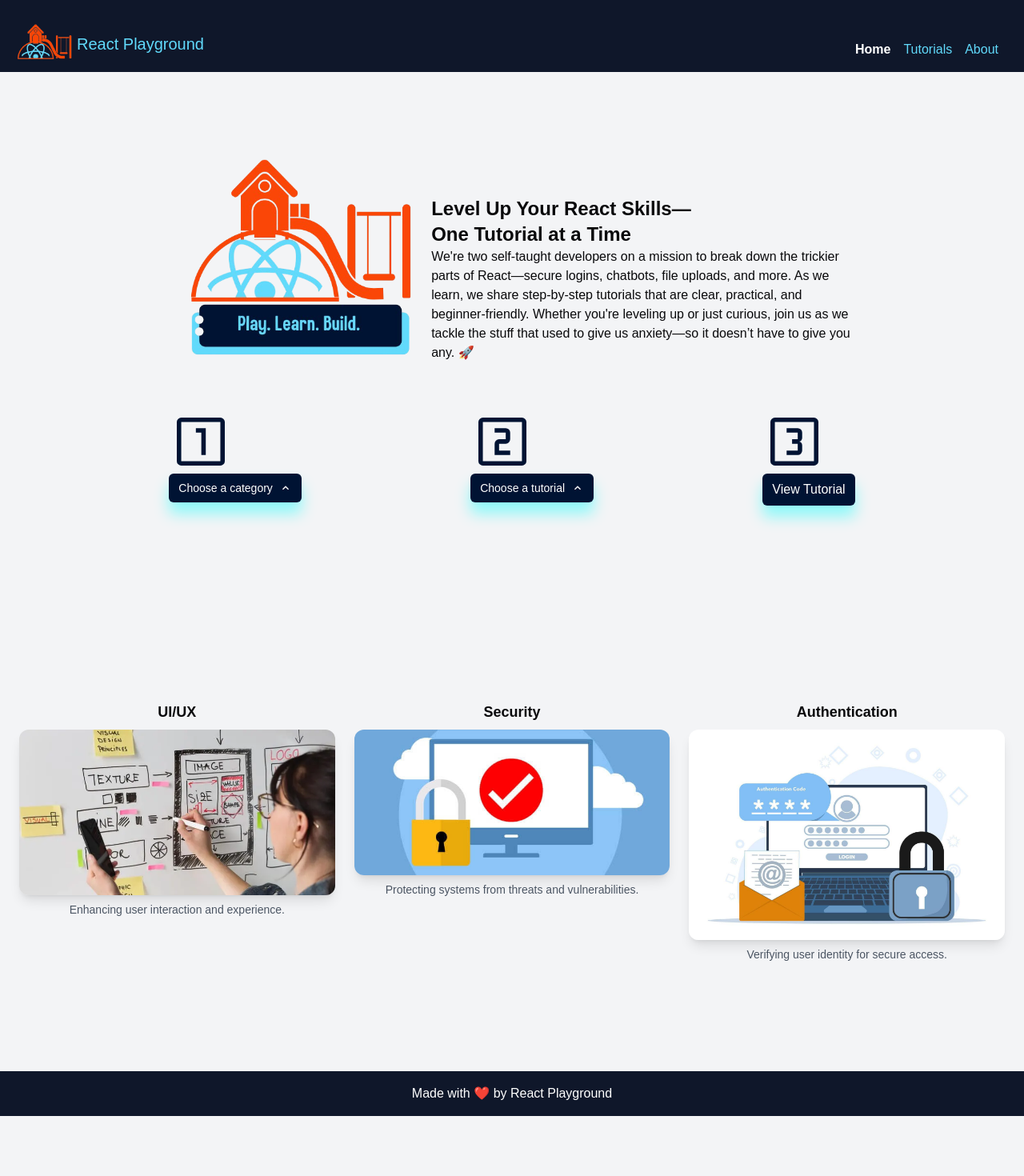
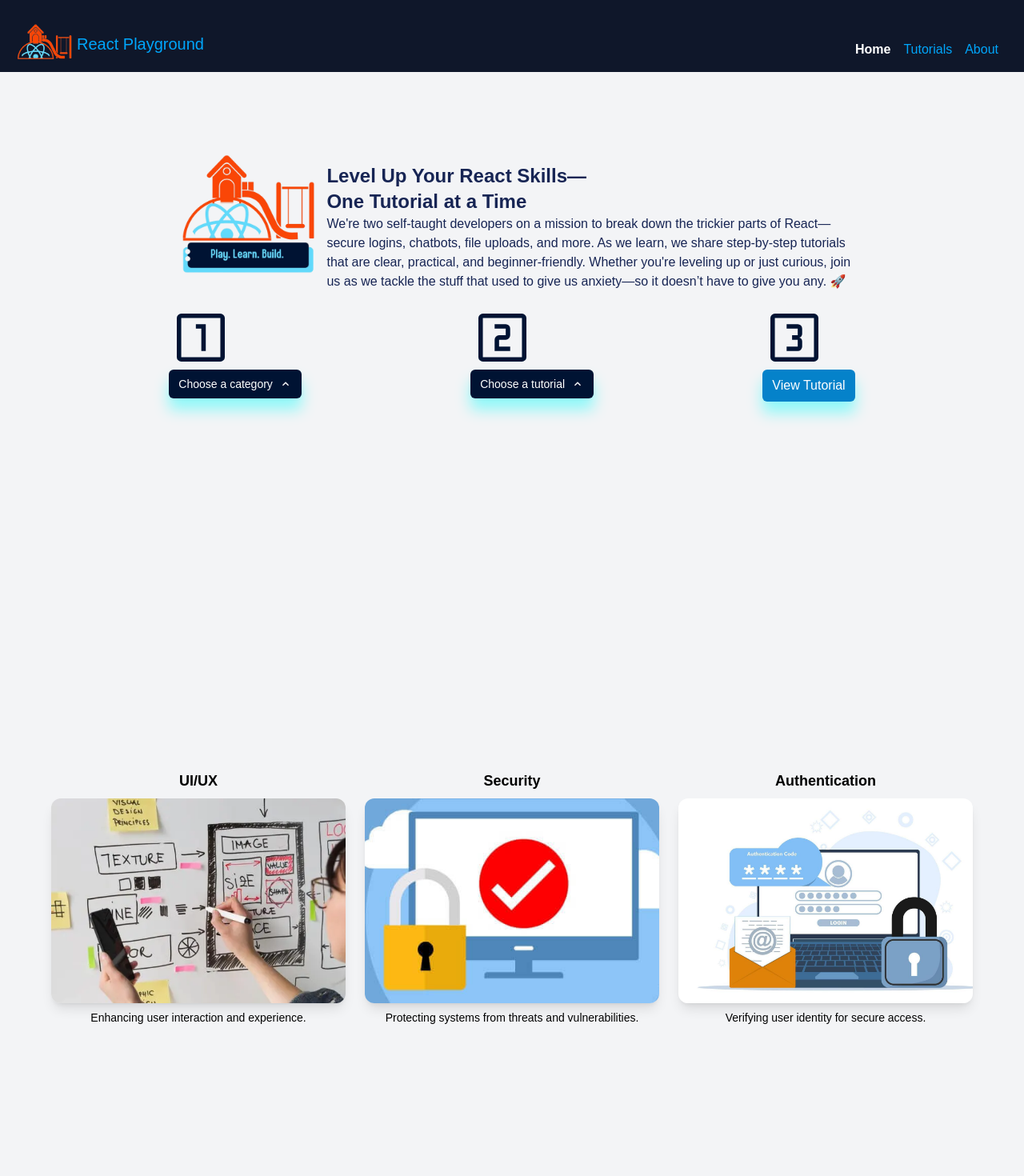
Before and after one commit to aayalapalacin/react-playgroundv2.0, a Next.js app: page / in a window 1280 px wide. Shown: the top 1470 px of the page at 80% size. Before the commit the page ends 1395 px from the top, so only its background shows below. Built offline with nearby package versions, Linux system fonts and the light colour scheme; a web font is replaced by a local one.

Commit message:
design updates

```diff
--- a/src/app/about/page.tsx
+++ b/src/app/about/page.tsx
@@ -7,6 +7,7 @@ export default function About() {
   return (
     <div>
       <h1>About Us</h1>
+      <p>We are developers who have been where you are.</p>
       <button
         onClick={() => router.push("/")}
         className="bg-blue-500 text-white p-2 rounded-md"
--- a/src/app/page.tsx
+++ b/src/app/page.tsx
@@ -1,79 +1,92 @@
 "use client";
-import React, {useState} from 'react';
+import React, { useState } from "react";
 import Dropdown from "@/components/dropdown";
 import { tutorialsArray } from "@/app/assets/tutorials";
-import { Tutorial } from '@/app/assets/types';
-import 'animate.css';
-import CategoriesView from '@/components/categoriesView';
-import { categoriesArray } from './assets/categories';
+import { Tutorial } from "@/app/assets/types";
+import "animate.css";
+import CategoriesView from "@/components/categoriesView";
+import { categoriesArray } from "./assets/categories";
 import Link from "next/link";
-import CategoryCard from '@/components/categoryCard';
+import Image from "next/image";
+// import CategoryCard from "@/components/categoryCard";
 
+const icon1 =
+  "M488-278h66.67v-404H406v66.67h82V-278ZM186.67-120q-27 0-46.84-19.83Q120-159.67 120-186.67v-586.66q0-27 19.83-46.84Q159.67-840 186.67-840h586.66q27 0 46.84 19.83Q840-800.33 840-773.33v586.66q0 27-19.83 46.84Q800.33-120 773.33-120H186.67Zm0-66.67h586.66v-586.66H186.67v586.66Zm0-586.66v586.66-586.66Z";
+const icon2 =
+  "M363.33-278h233.34v-66.67H430V-448h100q27 0 46.83-19.83 19.84-19.84 19.84-46.84v-100.66q0-27-19.84-46.84Q557-682 530-682H363.33v66.67H530v100.66H430q-27 0-46.83 19.84Q363.33-475 363.33-448v170ZM186.67-120q-27 0-46.84-19.83Q120-159.67 120-186.67v-586.66q0-27 19.83-46.84Q159.67-840 186.67-840h586.66q27 0 46.84 19.83Q840-800.33 840-773.33v586.66q0 27-19.83 46.84Q800.33-120 773.33-120H186.67Zm0-66.67h586.66v-586.66H186.67v586.66Zm0-586.66v586.66-586.66Z";
+const icon3 =
+  "M363.33-278H530q27 0 46.83-19.83 19.84-19.84 19.84-46.84v-78q0-26.66-15.34-42.66-15.33-16-37.33-16 22 0 37.33-14.67 15.34-14.67 15.34-42v-77.33q0-27-19.84-46.84Q557-682 530-682H363.33v66.67H530v100.66h-84.67V-448H530v103.33H363.33V-278ZM186.67-120q-27 0-46.84-19.83Q120-159.67 120-186.67v-586.66q0-27 19.83-46.84Q159.67-840 186.67-840h586.66q27 0 46.84 19.83Q840-800.33 840-773.33v586.66q0 27-19.83 46.84Q800.33-120 773.33-120H186.67Zm0-66.67h586.66v-586.66H186.67v586.66Zm0-586.66v586.66-586.66Z";
 
-
-const icon1= "M488-278h66.67v-404H406v66.67h82V-278ZM186.67-120q-27 0-46.84-19.83Q120-159.67 120-186.67v-586.66q0-27 19.83-46.84Q159.67-840 186.67-840h586.66q27 0 46.84 19.83Q840-800.33 840-773.33v586.66q0 27-19.83 46.84Q800.33-120 773.33-120H186.67Zm0-66.67h586.66v-586.66H186.67v586.66Zm0-586.66v586.66-586.66Z";
-const icon2= "M363.33-278h233.34v-66.67H430V-448h100q27 0 46.83-19.83 19.84-19.84 19.84-46.84v-100.66q0-27-19.84-46.84Q557-682 530-682H363.33v66.67H530v100.66H430q-27 0-46.83 19.84Q363.33-475 363.33-448v170ZM186.67-120q-27 0-46.84-19.83Q120-159.67 120-186.67v-586.66q0-27 19.83-46.84Q159.67-840 186.67-840h586.66q27 0 46.84 19.83Q840-800.33 840-773.33v586.66q0 27-19.83 46.84Q800.33-120 773.33-120H186.67Zm0-66.67h586.66v-586.66H186.67v586.66Zm0-586.66v586.66-586.66Z";
-const icon3="M363.33-278H530q27 0 46.83-19.83 19.84-19.84 19.84-46.84v-78q0-26.66-15.34-42.66-15.33-16-37.33-16 22 0 37.33-14.67 15.34-14.67 15.34-42v-77.33q0-27-19.84-46.84Q557-682 530-682H363.33v66.67H530v100.66h-84.67V-448H530v103.33H363.33V-278ZM186.67-120q-27 0-46.84-19.83Q120-159.67 120-186.67v-586.66q0-27 19.83-46.84Q159.67-840 186.67-840h586.66q27 0 46.84 19.83Q840-800.33 840-773.33v586.66q0 27-19.83 46.84Q800.33-120 773.33-120H186.67Zm0-66.67h586.66v-586.66H186.67v586.66Zm0-586.66v586.66-586.66Z";
-
-const generateFilteredTutorials = (selectedCategory:string)=>{
-
-  const filteredTutorials = tutorialsArray.filter((tutorial: Tutorial)=> tutorial.category == selectedCategory);
-  const availableTutorials = selectedCategory == "All Categories" ? tutorialsArray : filteredTutorials;
-  const tutorialNames = availableTutorials.map(
-    (tutorial)=>{
-      return tutorial
+const generateFilteredTutorials = (selectedCategory: string) => {
+  const filteredTutorials = tutorialsArray.filter(
+    (tutorial: Tutorial) => tutorial.category == selectedCategory
+  );
+  const availableTutorials =
+    selectedCategory == "All Categories" ? tutorialsArray : filteredTutorials;
+  const tutorialNames = availableTutorials.map((tutorial) => {
+    return tutorial;
   });
   return tutorialNames;
-}
-
-
+};
 
 export default function Home() {
-  const [category, setCategory]=useState("All Categories");
-  const [chosenTutorial, setChosenTutorial]=useState<Tutorial >(tutorialsArray[0]);
+  const [category, setCategory] = useState("All Categories");
+  const [chosenTutorial, setChosenTutorial] = useState<Tutorial>(
+    tutorialsArray[0]
+  );
 
   return (
     <div className="container justify-items-center  ">
-        <div className="welcome-container flex justify-center items-center w-8/12">
+      <div className="welcome-container text-white flex justify-center items-center w-8/12">
         <div className="welcome-logo-container">
-            <img src="/react-logo-play-learn-build.png" style={{width:"100rem"}} alt="react-playground-logo"/>
+          <Image
+            src="/react-logo-play-learn-build.png"
+            layout="intrinsic"
+            width={500}
+            height={500}
+            alt="react-playground-logo"
+            className="w-[60vw] h-auto"
+          />
         </div>
-            <div className="welcome-text-container">
+
+        <div className="welcome-text-container text-blue-950">
           <h1 className="font-bold text-2xl">Level Up Your React Skills—</h1>
           <h1 className="font-bold text-2xl">One Tutorial at a Time</h1>
-              <p> We're two self-taught developers on a mission to break down the trickier parts of React—secure
-                 logins, chatbots, file uploads, and more. As we learn, we share step-by-step tutorials that are clear, practical, and beginner-friendly.
-                  Whether you're leveling up or just curious, join us as we tackle the stuff that used to give us anxiety—so it doesn’t have to give you any. 🚀
+          <p>
+            {" "}
+            {`We're two self-taught developers on a mission to break down the
+            trickier parts of React—secure logins, chatbots, file uploads, and
+            more. As we learn, we share step-by-step tutorials that are clear,
+            practical, and beginner-friendly. Whether you're leveling up or just
+            curious, join us as we tackle the stuff that used to give us
+            anxiety—so it doesn’t have to give you any. 🚀`}
           </p>
         </div>
       </div>
-        <div className="user-flow-container flex justify-evenly w-full ">
+      <div className="user-flow-container text-white flex justify-evenly w-full ">
         <div className="choose-program">
           <svg
             xmlns="http://www.w3.org/2000/svg"
             className="w-20"
             viewBox="0 -960 960 960"
-            fill="#001333">
-              <path
-              d={icon1}
-              />
+            fill="#001333"
+          >
+            <path d={icon1} />
           </svg>
           <Dropdown
             dropdownTitle="Choose a category"
             dropdownCategoryArray={categoriesArray}
             setCategory={setCategory}
           />
-
         </div>
         <div className="choose-tutorial">
           <svg
             className="w-20"
             xmlns="http://www.w3.org/2000/svg"
             viewBox="0 -960 960 960"
-            fill="#001333">
-          <path
-            d={icon2}
-          />
+            fill="#001333"
+          >
+            <path d={icon2} />
           </svg>
 
           <Dropdown
@@ -84,19 +97,17 @@ export default function Home() {
         </div>
         <div className="navigate-to-tutoril">
           <svg
-            className="w-20"
+            className="w-20 text-[#0582CA]"
             xmlns="http://www.w3.org/2000/svg"
             viewBox="0 -960 960 960"
             fill="#001333"
           >
-          <path
-            d={icon3}
-          />
+            <path d={icon3} />
           </svg>
           <Link href={`/singleTutorial/${chosenTutorial.id}`}>
             <button
-
-              className={` tutorial-btn  flex shadow-react-glow items-center gap-2 px-3 py-2 rounded-md text-white bg-reactDarkBlue hover:bg-reactDarkBlue transition-colors `}>
+              className={` tutorial-btn  flex shadow-react-glow items-center gap-2 px-3 py-2 rounded-md text-white bg-[#0582CA] hover:bg-reactDarkBlue transition-colors `}
+            >
               View Tutorial
             </button>
           </Link>
--- a/src/components/categoriesView.tsx
+++ b/src/components/categoriesView.tsx
@@ -1,27 +1,42 @@
-import React from 'react';
+import React from "react";
 import "../app/styles/categoryView.css";
-import { categoriesArray } from '@/app/assets/categories';
+import { categoriesArray } from "@/app/assets/categories";
 import Link from "next/link";
+import Image from "next/image";
 
 const CategoriesView = () => {
   return (
-    <div className="grid grid-cols-1 sm:grid-cols-2 lg:grid-cols-3 gap-6 p-6">
+    <div className="flex justify-center items-center min-h-screen p-6">
+      <div className="text-black grid grid-cols-1 sm:grid-cols-2 lg:grid-cols-3 gap-6 w-full max-w-6xl">
         {categoriesArray.length > 0 ? (
           categoriesArray.map((category, categoryIndex) => (
-          <div key={categoryIndex} className="text-center">
+            <div key={categoryIndex} className="text-center text-black">
               <h1 className="text-lg font-semibold mb-2">{category.name}</h1>
-            <div className="w-full  overflow-hidden rounded-xl shadow-lg category-img-container">
+              <div
+                className="w-full overflow-hidden rounded-xl shadow-lg category-img-container"
+                style={{
+                  display: "grid",
+                  gridGap: "8px",
+                  gridTemplateColumns: "repeat(auto-fit, minmax(400px, auto))",
+                }}
+              >
+                <div style={{ position: "relative" }} className="h-64">
                   <Link href={`/singleCategory/${category.id}`}>
-
-              <img
+                    <Image
+                      alt={category.name}
                       src={category.icon}
-                alt={category.name}
-                className="w-full h-full object-cover category-img "
+                      fill
+                      sizes="(min-width: 808px) 50vw, 50vw"
+                      style={{
+                        objectFit: "cover", // cover, contain, none
+                      }}
+                      className="category-img"
                     />
                   </Link>
                 </div>
+              </div>
               {category.description && (
-              <p className="text-sm text-gray-600 mt-2">{category.description}</p>
+                <p className="text-sm mt-2">{category.description}</p>
               )}
             </div>
           ))
@@ -29,6 +44,7 @@ const CategoriesView = () => {
           <p className="text-center text-gray-500">No categories available</p>
         )}
       </div>
+    </div>
   );
 };
 
--- a/src/components/navigation.tsx
+++ b/src/components/navigation.tsx
@@ -19,13 +19,13 @@ export const Navigation = () => {
           width={500}
           height={500}
         />
-        <h4 className={`mt-5 text-[#61dafb] text-xl`}>React Playground</h4>
+        <h4 className={`mt-5 text-[#00A6FB] text-xl`}>React Playground</h4>
       </div>
       <div className="flex">
         <Link
           href="/"
           className={
-            pathname === "/" ? "font-bold mr-4" : "text-[#61dafb] mr-4"
+            pathname === "/" ? "font-bold mr-4" : "text-[#00A6FB] mr-4"
           }
         >
           Home
@@ -33,7 +33,7 @@ export const Navigation = () => {
         <Link
           href="/tutorials"
           className={
-            pathname === "/tutorials" ? "font-bold mr-4" : "text-[#61dafb] mr-4"
+            pathname === "/tutorials" ? "font-bold mr-4" : "text-[#00A6FB] mr-4"
           }
         >
           Tutorials
@@ -41,7 +41,7 @@ export const Navigation = () => {
         <Link
           href="/about"
           className={
-            pathname === "/about" ? "font-bold mr-4" : "text-[#61dafb] mr-4"
+            pathname === "/about" ? "font-bold mr-4" : "text-[#00A6FB] mr-4"
           }
         >
           About
```
Lines whose indentation alone changed are shown as unchanged.
